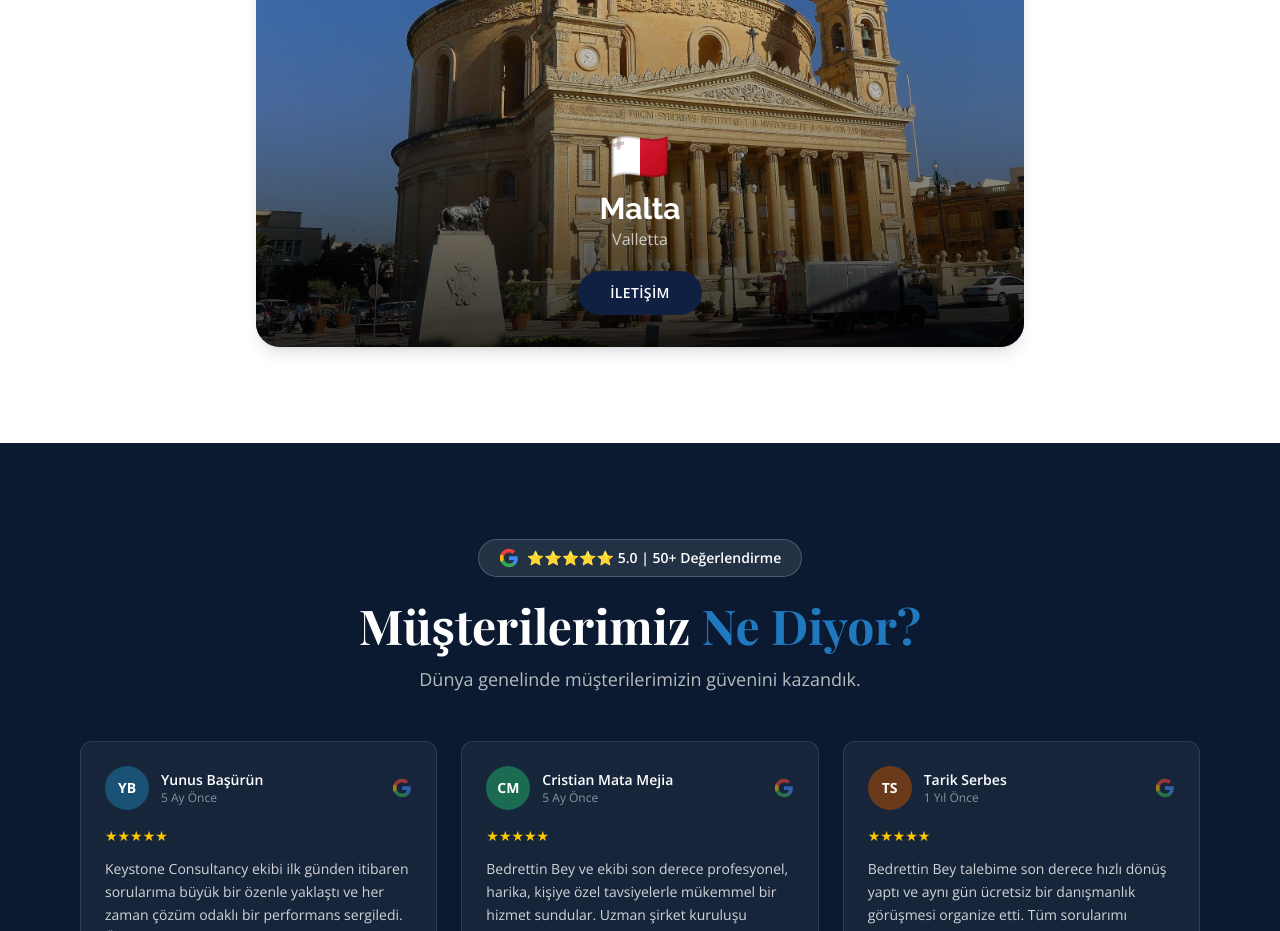
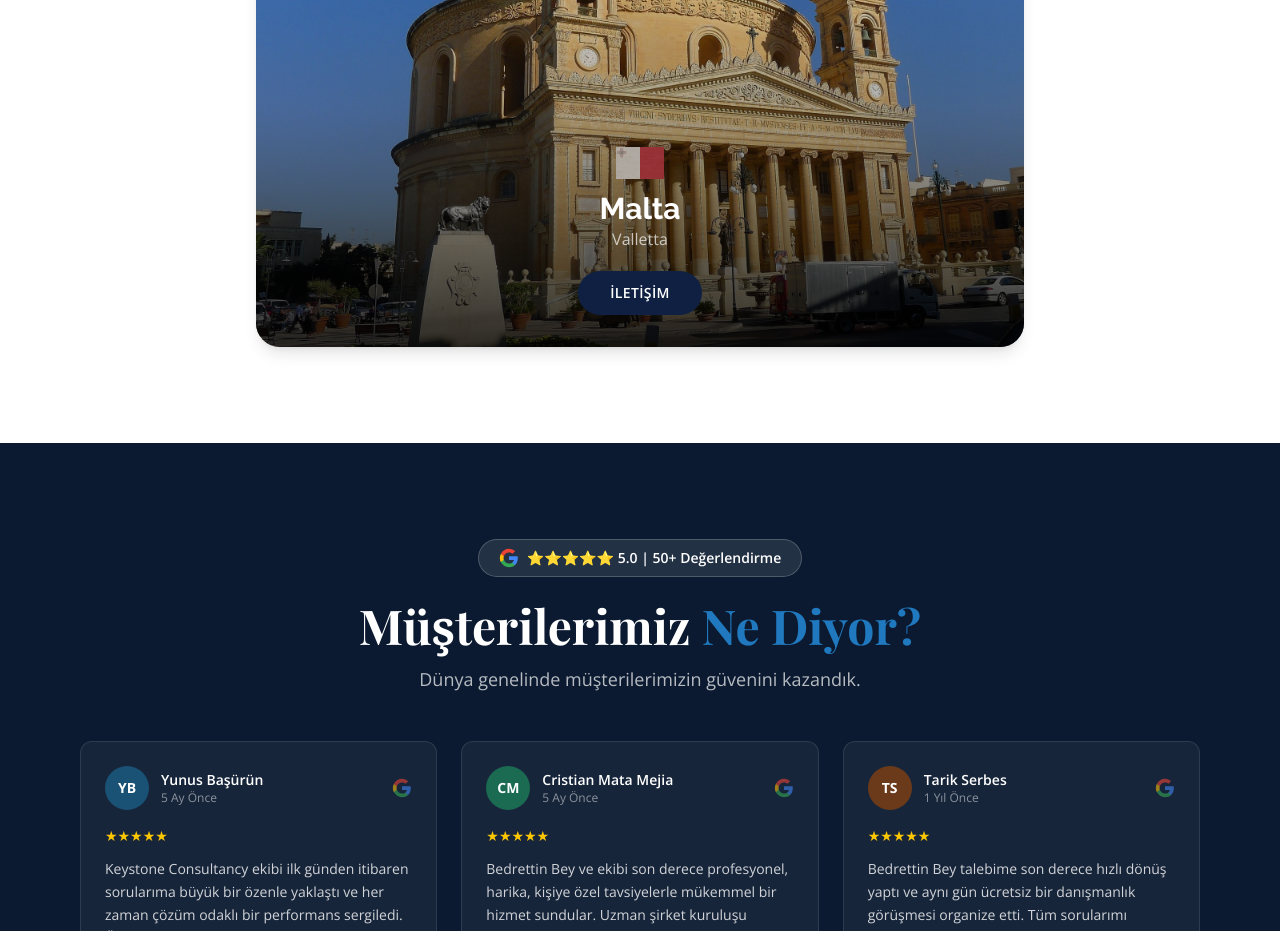
Before and after one commit to Farid-coder-005/Consulting-Website, a React (Vite) app in the folder frontend/: page / in a window 1280 px wide. Shown: the part 2300-3231 px from the top of the page. Built offline with nearby package versions, Linux system fonts and the light colour scheme; a web font is replaced by a local one.

Commit message:
style: replace MT text placeholder with MaltaFlag image icon

```diff
--- a/frontend/src/components/Locations.tsx
+++ b/frontend/src/components/Locations.tsx
@@ -30,7 +30,7 @@ export default function Locations() {
             />
             <div className="absolute inset-0 bg-gradient-to-t from-black/80 via-black/30 to-transparent" />
             <div className="absolute inset-0 flex flex-col items-center justify-end p-8 text-center">
-              <span className="text-5xl mb-3">🇲🇹</span>
+              <img src="/MaltaFlag.jpg" alt="Malta Flag" className="h-8 w-auto object-contain mb-3" />
               <h3 className="font-heading font-bold text-white text-2xl md:text-3xl">Malta</h3>
               <p className="text-white/70 text-base mb-5">Valletta</p>
               <span className="bg-[#0f2042] text-white text-sm font-semibold uppercase tracking-wide px-8 py-3 rounded-full group-hover:bg-[#1a3260] transition-colors duration-300">
--- a/frontend/src/components/home/HomeOffices.tsx
+++ b/frontend/src/components/home/HomeOffices.tsx
@@ -26,7 +26,7 @@ export default function HomeOffices() {
             />
             <div className="absolute inset-0 bg-gradient-to-t from-black/80 via-black/30 to-transparent" />
             <div className="absolute inset-0 flex flex-col items-center justify-end p-8 text-center">
-              <span className="text-5xl mb-3">🇲🇹</span>
+              <img src="/MaltaFlag.jpg" alt="Malta Flag" className="h-8 w-auto object-contain mb-3" />
               <h3 className="font-heading font-bold text-white text-2xl md:text-3xl">Malta</h3>
               <p className="text-white/70 text-base mb-5">Valletta</p>
               <span className="bg-[#0f2042] text-white text-sm font-semibold uppercase tracking-wide px-8 py-3 rounded-full group-hover:bg-[#1a3260] transition-colors duration-300">
--- a/frontend/src/pages/FaaliyetAlanlari.tsx
+++ b/frontend/src/pages/FaaliyetAlanlari.tsx
@@ -228,7 +228,7 @@ export default function FaaliyetAlanlari() {
               />
               <div className="absolute inset-0 bg-gradient-to-t from-black/80 via-black/30 to-transparent" />
               <div className="absolute inset-0 flex flex-col items-center justify-end p-8 text-center">
-                <span className="text-5xl mb-3">🇲🇹</span>
+                <img src="/MaltaFlag.jpg" alt="Malta Flag" className="h-8 w-auto object-contain mb-3" />
                 <h3 className="font-heading font-bold text-white text-2xl md:text-3xl">Malta</h3>
                 <p className="text-white/70 text-base mb-5">Valletta</p>
                 <span className="bg-[#0f2042] text-white text-sm font-semibold uppercase tracking-wide px-8 py-3 rounded-full group-hover:bg-[#1a3260] transition-colors duration-300">
--- a/frontend/src/pages/Vergi.tsx
+++ b/frontend/src/pages/Vergi.tsx
@@ -123,7 +123,7 @@ export default function Vergi() {
               />
               <div className="absolute inset-0 bg-gradient-to-t from-black/80 via-black/30 to-transparent" />
               <div className="absolute inset-0 flex flex-col items-center justify-end p-8 text-center">
-                <span className="text-5xl mb-3">🇲🇹</span>
+                <img src="/MaltaFlag.jpg" alt="Malta Flag" className="h-8 w-auto object-contain mb-3" />
                 <h3 className="font-heading font-bold text-white text-2xl md:text-3xl">Malta</h3>
                 <p className="text-white/70 text-base mb-5">Valletta</p>
                 <span className="bg-[#0f2042] text-white text-sm font-semibold uppercase tracking-wide px-8 py-3 rounded-full group-hover:bg-[#1a3260] transition-colors duration-300">
```
